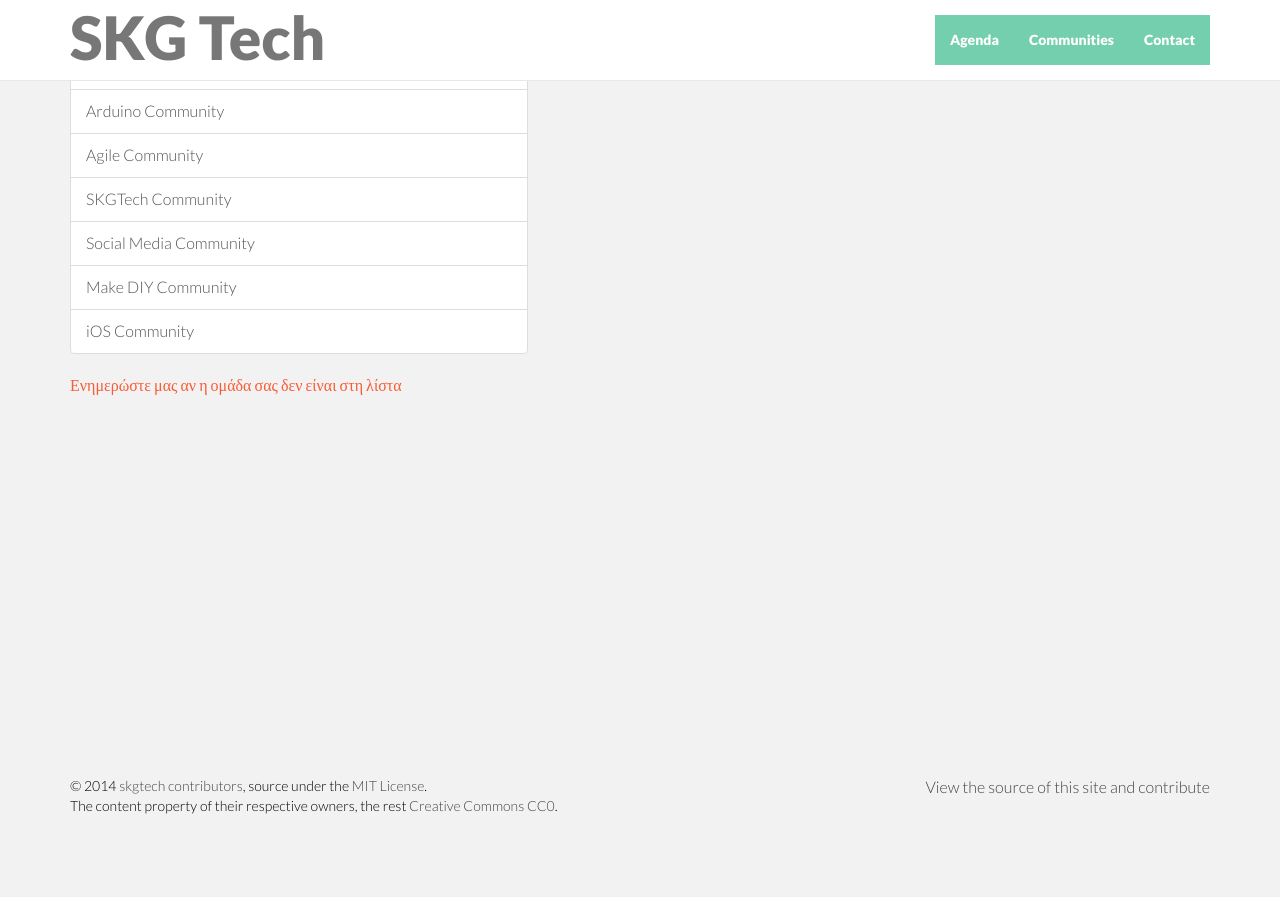
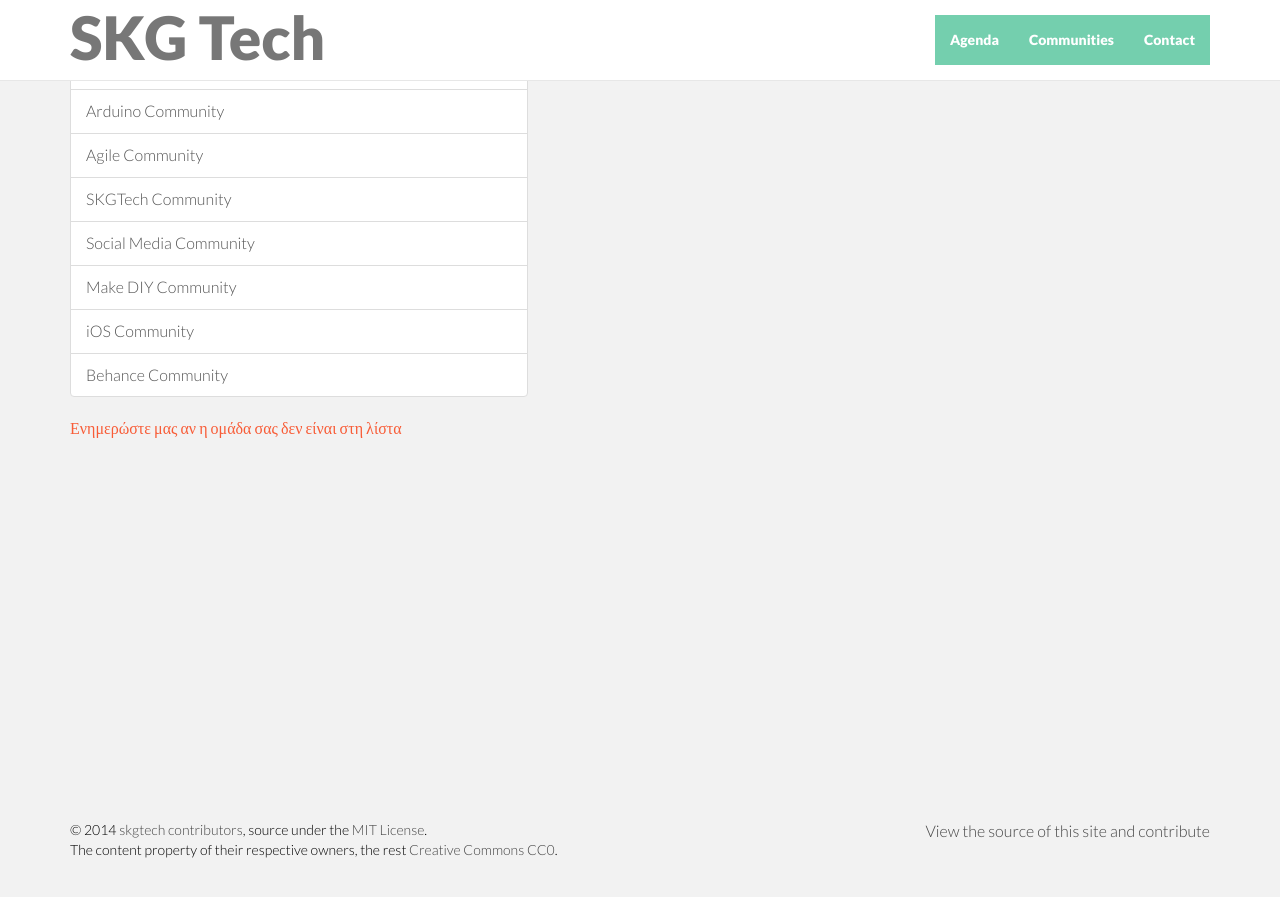
Before and after one commit to skgtech/skgtech.github.io, a Jekyll site: the page built from together/index.html, in a window 1280 px wide and 900 px high, scrolled down 2616 px. Shown: the top 897 px of the window. Built offline with Jekyll 4.4.1, drawn with Linux system fonts in a browser that asks for light colours; nearby versions of some CDN libraries; Markdown is read by kramdown in place of the engine named in the settings; comment, search, counter and statistics services are not loaded; before the commit the page ends 3472 px from its top, so only the background shows below that.

Commit message:
add behance community to the list

```diff
--- a/together/index.html
+++ b/together/index.html
@@ -98,6 +98,7 @@ og-description: All the Tech Communities of Thessaloniki in one place at the sam
           <li class="list-group-item">Social Media Community</li>
           <li class="list-group-item">Make DIY Community</li>
           <li class="list-group-item">iOS Community</li>
+          <li class="list-group-item">Behance Community</li>
         </ul>
         <a href="mailto:hello@skgtech.io">Ενημερώστε μας αν η ομάδα σας δεν είναι στη λίστα</a>
       </div>
```
